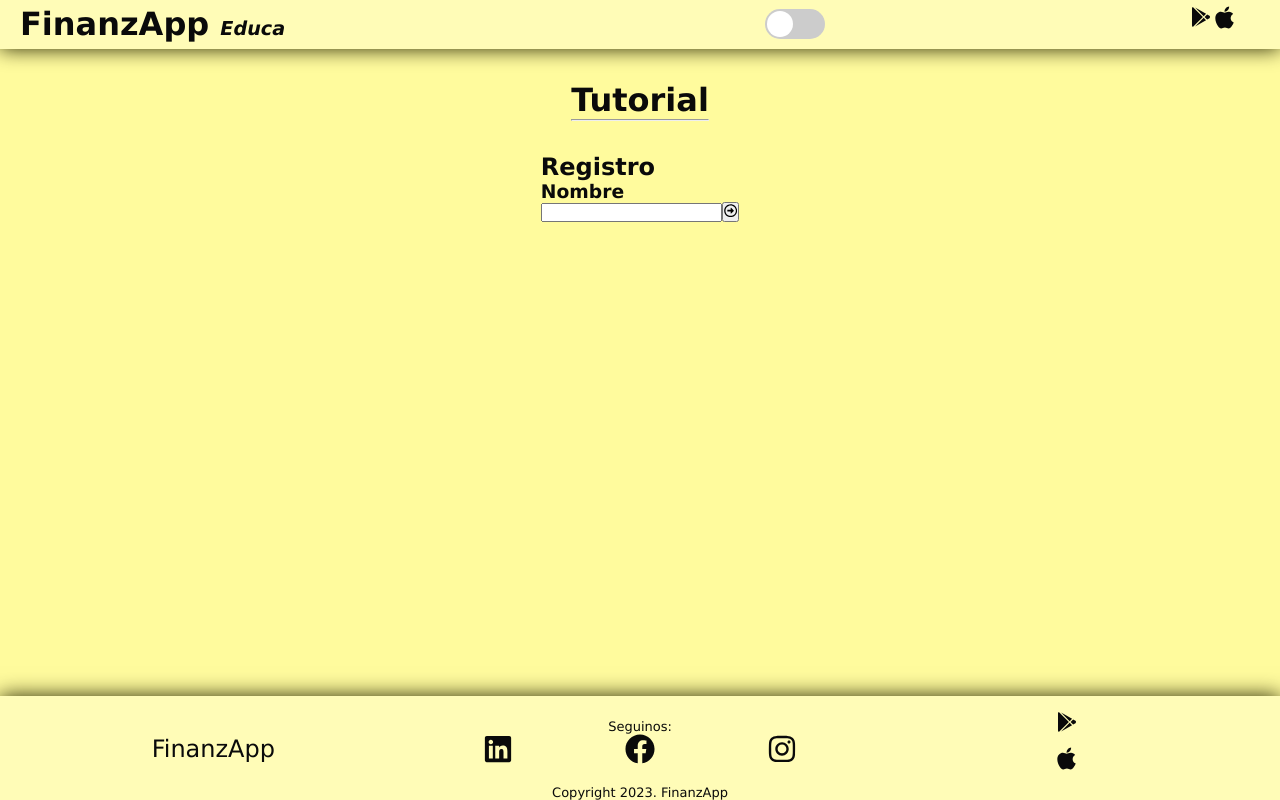
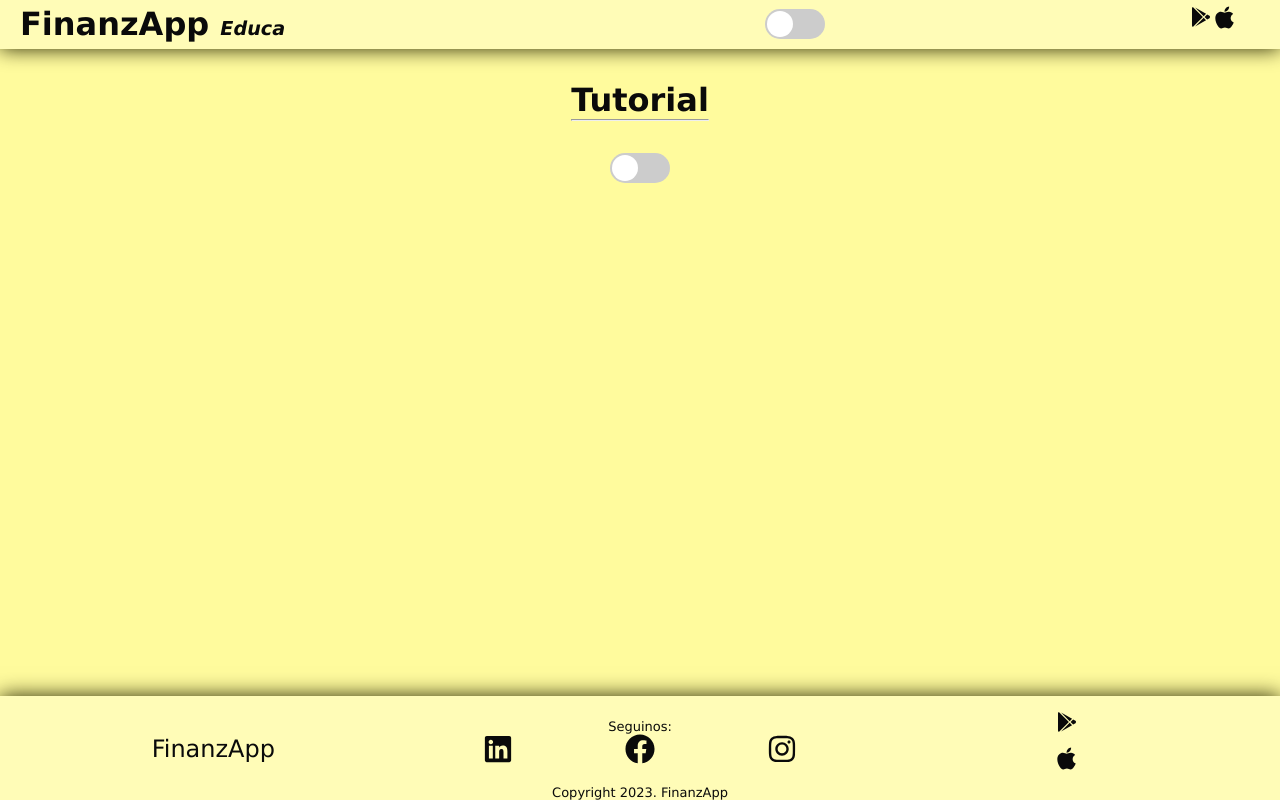
Before and after one commit to No-Country/c15-02-m-node-react, a React (Vite) app in the folder front/: page /tutorial in a window 1280 px wide. Built offline with nearby package versions, Linux system fonts and the light colour scheme.

Commit message:
switchbutton tutorial

```diff
--- a/front/src/Components/Buttons/SwitchButton.jsx
+++ b/front/src/Components/Buttons/SwitchButton.jsx
@@ -3,8 +3,10 @@ import './SwitchButton.css';
 import useLocalStorage from '../../hooks/useLocalStorage';
 
 
-const SwitchButton = ({ onToggle }) => {
-  const [switchIsOn, setswitchIsOn] = useLocalStorage("switch",false);
+const SwitchButton = ({ onToggle, identifier }) => {
+  const [switchIsOn, setswitchIsOn] = identifier
+  ? useLocalStorage(`switch`, false)
+  : useState(false);
 
   const handleClick = () => {
     setswitchIsOn(!switchIsOn);
--- a/front/src/Components/Header/Header.jsx
+++ b/front/src/Components/Header/Header.jsx
@@ -18,7 +18,7 @@ function Header() {
       <div className='header-title'>
         <h1 className='header-title-h1'><Link to={'/home'}>FinanzApp <span className='header-title-span'>Educa</span></Link></h1>
         <div className='header-buttons'>
-          <SwitchButton onToggle={handleClick}/>
+          <SwitchButton onToggle={handleClick} identifier={"switch"}/>
           <ul className='header-icons'>
             <li><Link to={'#'}><FaGooglePlay size={20}/></Link></li>
             <li><Link to={'#'}><FaApple size={25}/></Link></li>
--- a/front/src/Views/Tutorial/Tutorial.jsx
+++ b/front/src/Views/Tutorial/Tutorial.jsx
@@ -1,10 +1,12 @@
-import React from 'react';
+import React, { useState } from 'react';
 import './Tutorial.css'
 import Steps from '../../Components/Tutorial/Steps';
 import { useTutorialState } from '../../Context/tutorialContext';
+import SwitchButton from '../../Components/Buttons/SwitchButton';
 
 function Tutorial() {
   const {tasks, currentTask} = useTutorialState()
+  const [toggle, setToggle] = useState(false)
 
   return (
     <main className='tutorial-container'>
@@ -12,7 +14,7 @@ function Tutorial() {
         <h1>Tutorial</h1>
         <hr />
       </div>
-      {currentTask < tasks.length ? (
+      {toggle ? (currentTask < tasks.length ? (
         <section>
           <Steps />
         </section>
@@ -21,7 +23,7 @@ function Tutorial() {
           <h2>Tutorial Completo</h2>
           <p>Felicitaciones! Completaste el tutorial.</p>
         </div>
-      )}
+      )) : <SwitchButton onToggle={()=>setToggle(!toggle)}/>}
     </main>
   );
 }
```
